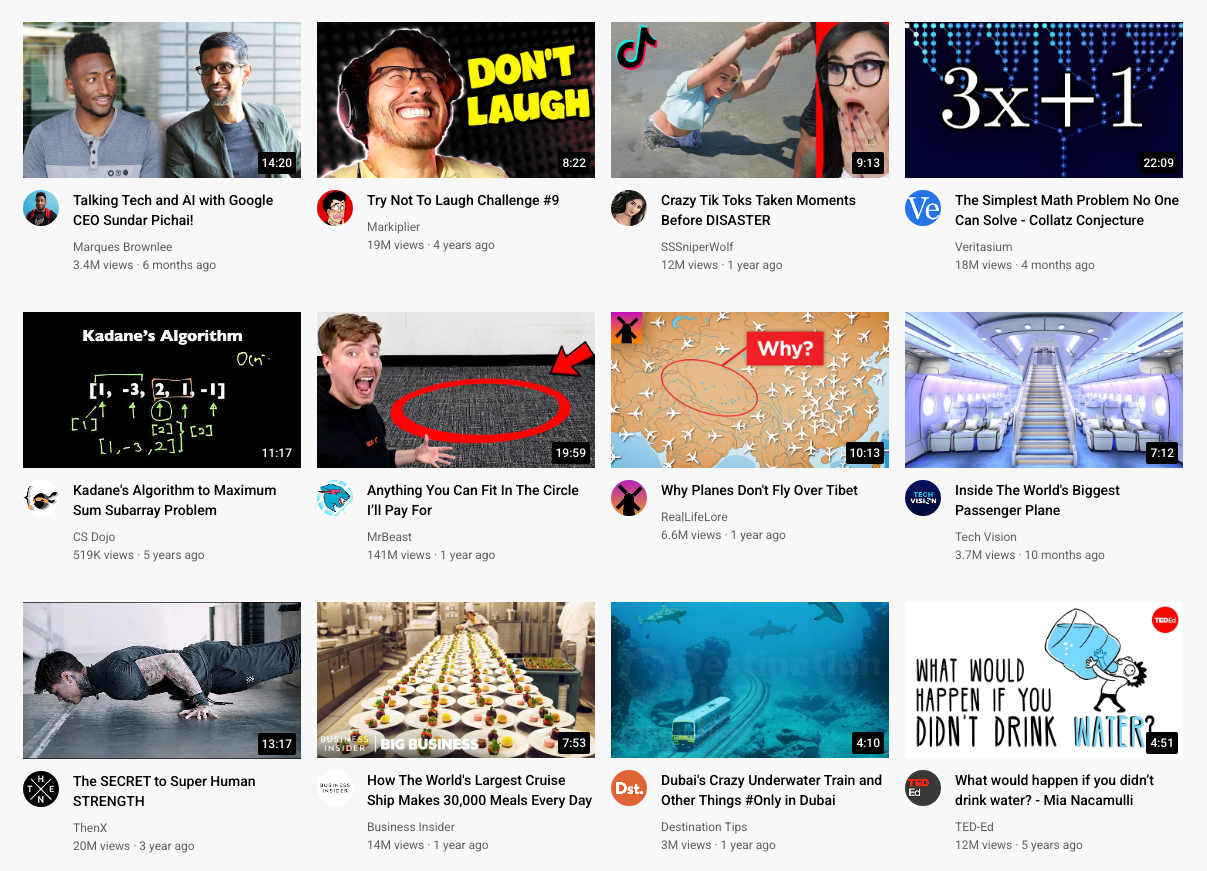
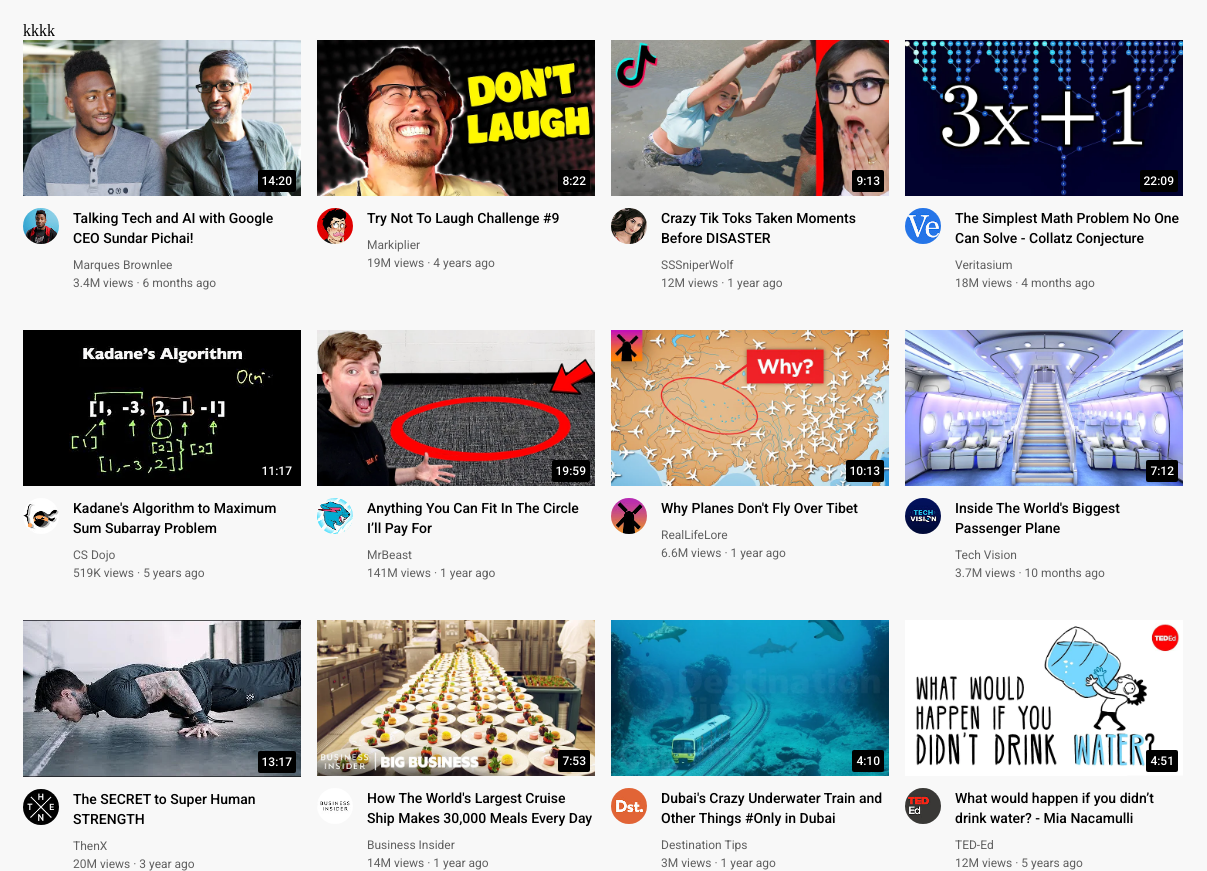
Before and after one commit to BrenoSilva200/youtube-website, a plain HTML site: page index.html in a window 1280 px wide. Shown: the part 58-929 px from the top of the page, 73-1280 px from the left. Drawn offline with Linux system fonts and the light colour scheme.

Commit message:
Update index.html

```diff
--- a/index.html
+++ b/index.html
@@ -6,7 +6,7 @@
     <link rel="preconnect" href="https://fonts.googleapis.com">
     <link rel="preconnect" href="https://fonts.gstatic.com" crossorigin>
     <link href="https://fonts.googleapis.com/css2?family=Roboto:wght@400;500;700&display=swap" rel="stylesheet">
-    <meta>
+    kkkk
     <link rel="stylesheet" href="styles/general.css">
     <link rel="stylesheet" href="styles/header.css">
     <link rel="stylesheet" href="styles/video.css">
```
